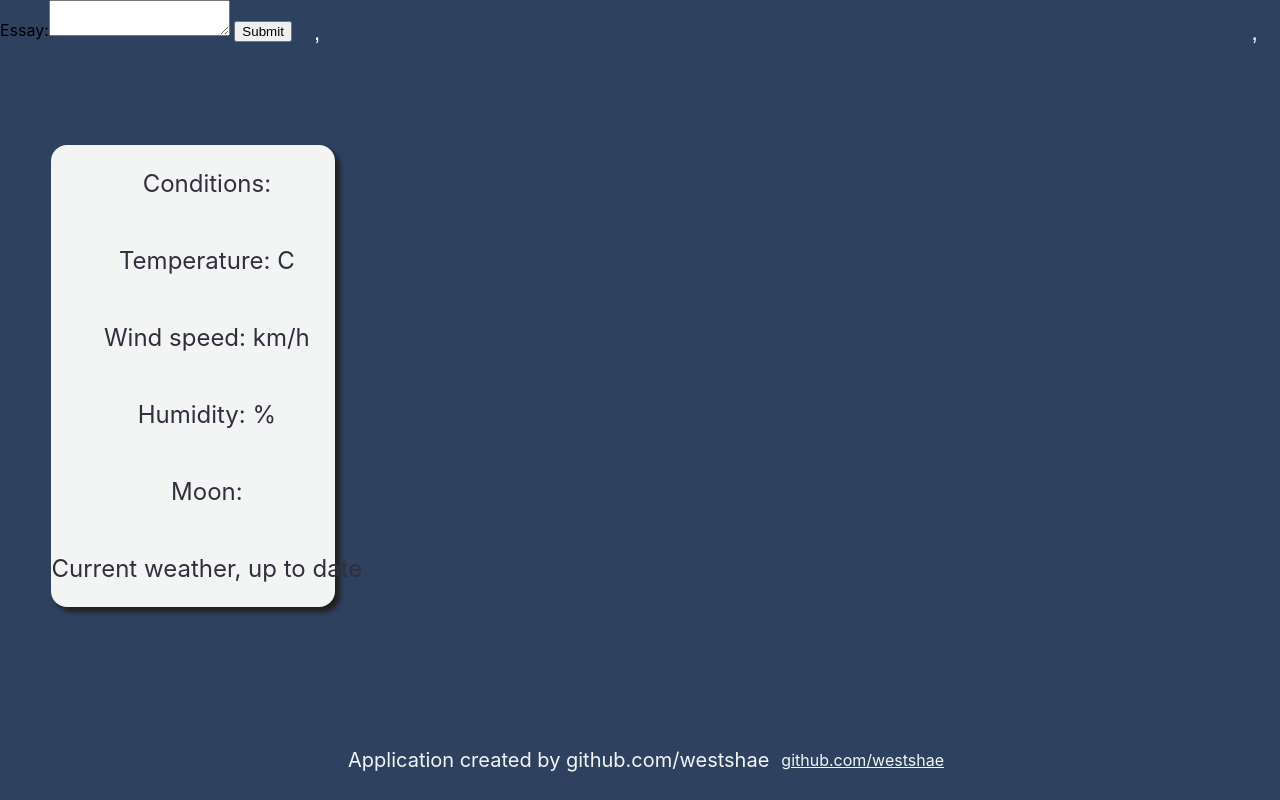
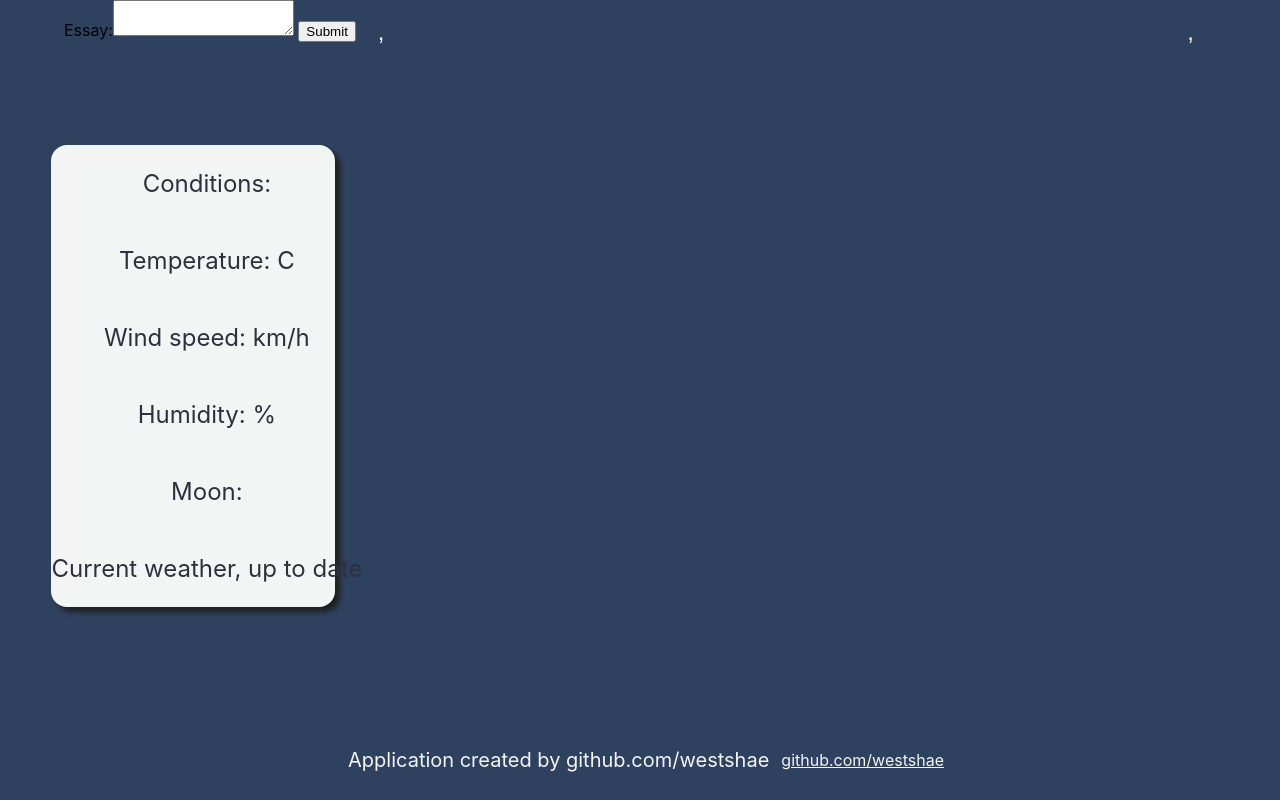
Before and after one commit to westshae/weather, a React (Create React App) app: page / in a window 1280 px wide. Built offline with nearby package versions, Linux system fonts and the light colour scheme.

Commit message:
Added margin to navigation bar

```diff
--- a/src/components/layout/Navigation.tsx
+++ b/src/components/layout/Navigation.tsx
@@ -45,6 +45,8 @@ const StyledNavigation = styled.nav`
     background-color:#2E415F;
     height:4rem;
     display:flex;
+    margin-left:5%;
+    margin-right:5%;
 `
 
 //CSS for logo
```
